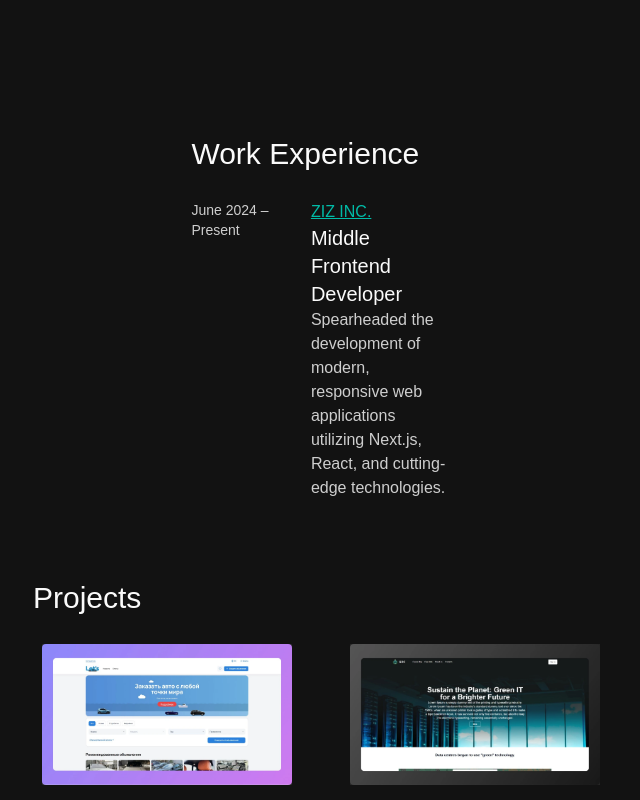
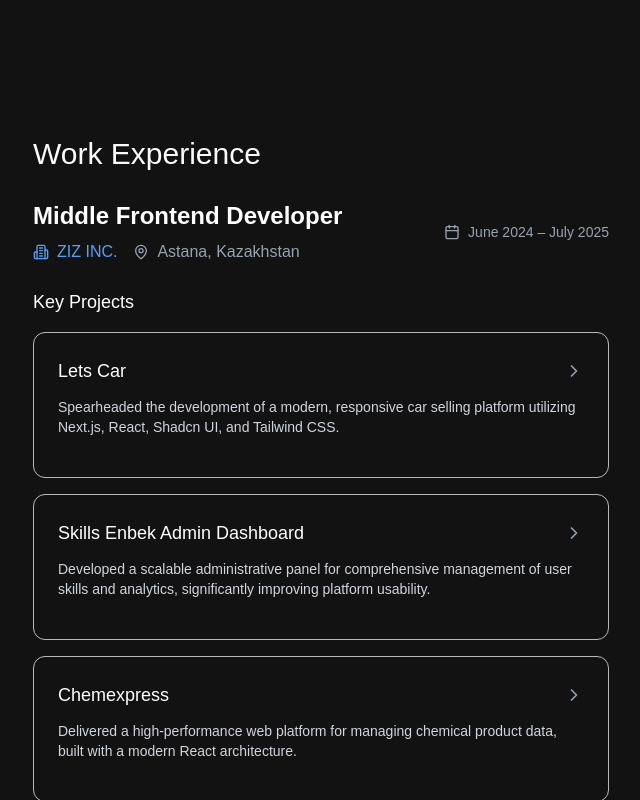
Before and after one commit to ornur/portfolio, a Next.js app: page / in a window 1280 px wide. Shown: the part 2180-2980 px from the top of the page, without its empty margins (319-959 px from the left). Built offline with nearby package versions, Linux system fonts and the light colour scheme.

Commit message:
Update Experience component: enhance project display with animations and restructure experience data

```diff
--- a/components/Experience.tsx
+++ b/components/Experience.tsx
@@ -1,27 +1,118 @@
-import { experience } from "@/lib/data";
+"use client"
+
+import { useState } from "react"
+import { motion } from "motion/react"
+import { Building2, MapPin, Calendar, ChevronRight } from "lucide-react"
+
+import { experience } from "@/lib/data"
+import { Card, CardContent } from "@/components/ui/card"
 
 const Experience = () => {
+  const [expandedProject, setExpandedProject] = useState<number | null>(null)
+
+  const toggleProject = (index: number) => {
+    setExpandedProject(expandedProject === index ? null : index)
+  }
+
   return (
-    <div className="mt-20 xl:w-[45%] md:w-[70%] w-[80%]">
+    <div className="mt-20 w-full">
       <h1 className="font-medium text-3xl mb-7">Work Experience</h1>
-      {experience.map((experience, index) => (
-        <div className="lg:flex lg:space-x-5 mt-5" key={index}>
-          <p className="text-zinc-500 dark:text-[#cecece] text-sm">
-            {experience.date}
-          </p>
-          <div className="lg:w-[70%]">
-            <span>
-              <h1 className="underline text-teal-500">{experience.company}</h1>
-              <h1 className="font-medium text-xl">{experience.title}</h1>
-            </span>
-            <p className="text-zinc-500 dark:text-[#cecece]">
-              {experience.description}
-            </p>
-          </div>
-        </div>
+
+      {experience.map((exp, index) => (
+        <motion.div
+          key={index}
+          initial={{ opacity: 0, x: -20 }}
+          whileInView={{ opacity: 1, x: 0 }}
+          transition={{ duration: 0.6, delay: index * 0.1 }}
+          viewport={{ once: true }}
+        >
+          <Card className="bg-transparent shadow-none border-none p-0 mb-8">
+            <CardContent className="px-0">
+              {/* Header */}
+              <div className="flex flex-col md:flex-row md:items-center md:justify-between mb-6">
+                <div className="mb-4 md:mb-0">
+                  <h3 className="text-2xl font-semibold dark:text-white mb-2">{exp.title}</h3>
+                  <div className="flex flex-col sm:flex-row sm:items-center gap-2 sm:gap-4 text-gray-300">
+                    <div className="flex items-center gap-2">
+                      <Building2 className="w-4 h-4 text-blue-400" />
+                      <span className="font-medium text-blue-400">{exp.company}</span>
+                    </div>
+                    <div className="flex text-gray-400 items-center gap-2">
+                      <MapPin className="w-4 h-4 text-gray-400" />
+                      <span>{exp.location}</span>
+                    </div>
+                  </div>
+                </div>
+                <div className="flex items-center gap-2 text-gray-400">
+                  <Calendar className="w-4 h-4" />
+                  <span className="text-sm">{exp.date}</span>
+                </div>
+              </div>
+
+              {/* Projects */}
+              <div>
+                <h4 className="text-lg font-medium dark:text-white mb-4">Key Projects</h4>
+                <div className="space-y-4">
+                  {exp.projects.map((project, projectIndex) => (
+                    <motion.div
+                      key={projectIndex}
+                      initial={{ opacity: 0 }}
+                      whileInView={{ opacity: 1 }}
+                      transition={{ duration: 0.4, delay: projectIndex * 0.1 }}
+                      viewport={{ once: true }}
+                    >
+                      <Card className="dark:border-white/70 border-black/70 shadow-none bg-black-5 hover:border-blue-700 transition-colors">
+                        <CardContent className="px-6">
+                          <button onClick={() => toggleProject(projectIndex)} className="w-full text-left">
+                            <div className="flex items-center justify-between mb-3">
+                              <h5 className="text-lg font-medium dark:text-white hover:text-blue-400 transition-colors">
+                                {project.name}
+                              </h5>
+                              <motion.div
+                                animate={{ rotate: expandedProject === projectIndex ? 90 : 0 }}
+                                transition={{ duration: 0.2 }}
+                              >
+                                <ChevronRight className="w-5 h-5 text-gray-400" />
+                              </motion.div>
+                            </div>
+                          </button>
+
+                          <p className="dark:text-gray-300 text-gray-400 text-sm mb-4">{project.description}</p>
+
+                          <motion.div
+                            initial={false}
+                            animate={{
+                              height: expandedProject === projectIndex ? "auto" : 0,
+                              opacity: expandedProject === projectIndex ? 1 : 0,
+                            }}
+                            transition={{ duration: 0.3 }}
+                            className="overflow-hidden"
+                          >
+                            <div className="pt-2 border-t border-gray-600">
+                              <h6 className="text-sm font-medium text-gray-500 dark:text-gray-400 mb-2">Key Achievements:</h6>
+                              <ul className="space-y-2">
+                                {project.achievements.map((achievement, achIndex) => (
+                                  <li key={achIndex} className="flex items-start gap-2 text-sm text-gray-400 dark:text-gray-300">
+                                    <div className="w-1.5 h-1.5 bg-blue-400 rounded-full mt-2 flex-shrink-0" />
+                                    <span>{achievement}</span>
+                                  </li>
+                                ))}
+                              </ul>
+                            </div>
+                          </motion.div>
+                        </CardContent>
+                      </Card>
+                    </motion.div>
+                  ))}
+                </div>
+              </div>
+            </CardContent>
+          </Card>
+        </motion.div>
       ))}
     </div>
-  );
-};
 
-export default Experience;
+  )
+}
+
+export default Experience
--- a/lib/data.ts
+++ b/lib/data.ts
@@ -34,9 +34,7 @@ export const experience = [
     title: "Middle Frontend Developer",
     company: "ZIZ INC.",
     location: "Astana, Kazakhstan",
-    date: "June 2024 – Present",
-    description:
-      "Spearheaded the development of modern, responsive web applications utilizing Next.js, React, and cutting-edge technologies.",
+    date: "June 2024 – July 2025",
     projects: [
       {
         name: "Lets Car",
@@ -78,7 +76,6 @@ export const experience = [
         ],
       },
     ],
-    skills: ["Next.js", "React", "TypeScript", "Tailwind CSS", "Framer Motion", "React Query", "NextAuth", "Zod"],
   },
 ]
 
```
